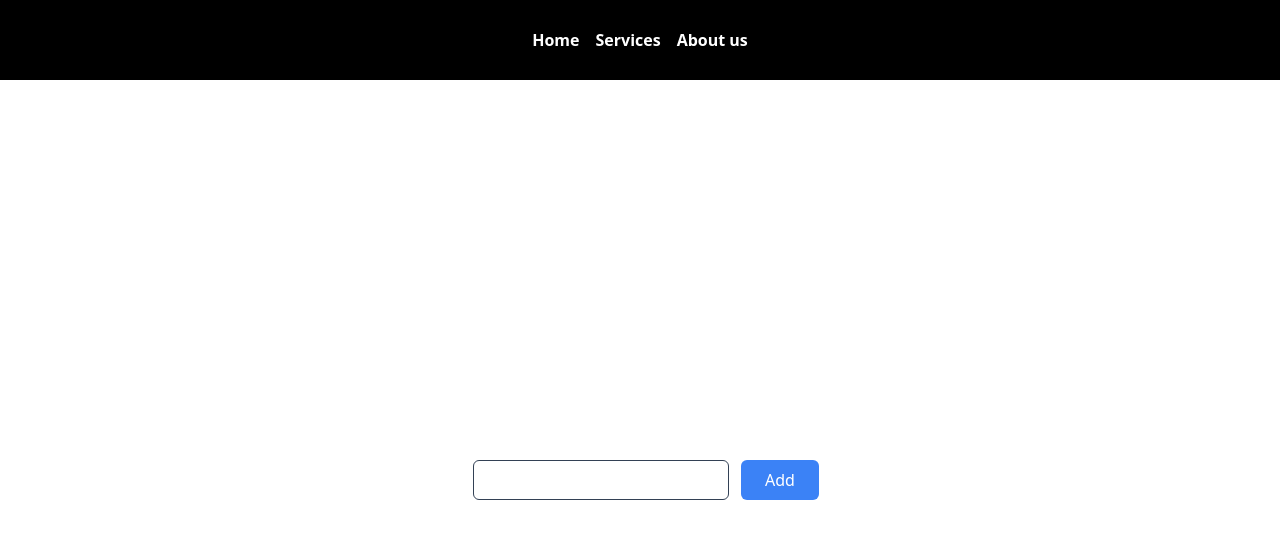
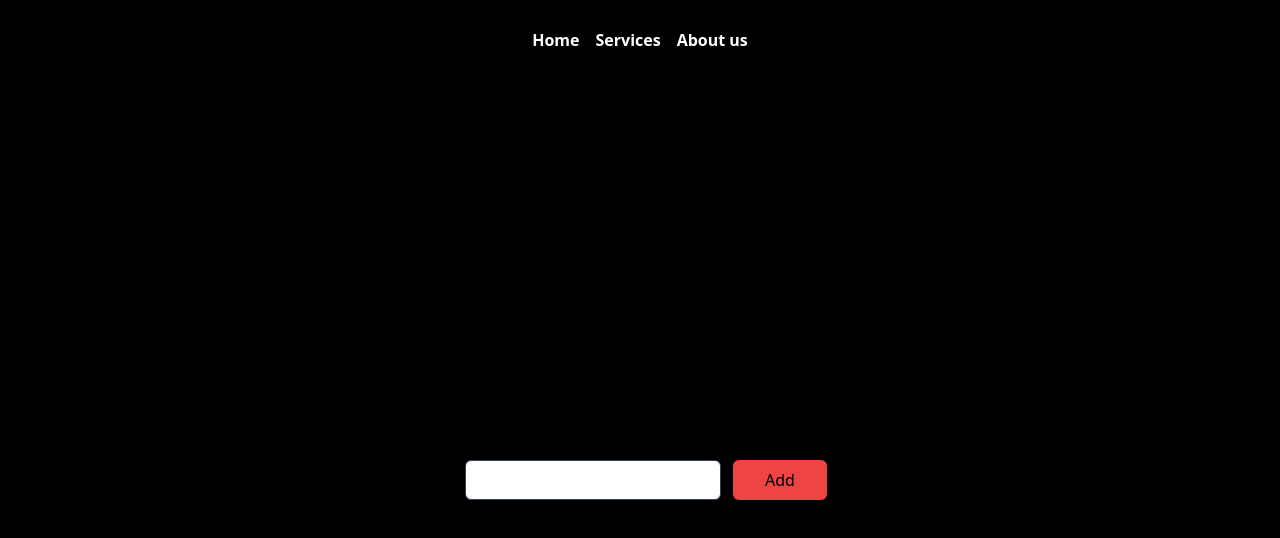
Before and after one commit to riteshpatidar08/react-techno, a React (Vite) app: page / in a window 1280 px wide. Shown: the top 538 px of the page. Built offline with nearby package versions, Linux system fonts and the light colour scheme.

Commit message:
upadted till tailwind directives

```diff
--- a/src/components/HocMemo.jsx
+++ b/src/components/HocMemo.jsx
@@ -1,10 +1,6 @@
-import React, { useEffect } from 'react'
-import { memo } from 'react' ;
+import React from 'react'
 
 const HocMemo = () => {
-    useEffect(()=>{
-        console.log('hello')
-    })
   return (
     <div>
 
--- a/src/components/TodoList.jsx
+++ b/src/components/TodoList.jsx
@@ -1,25 +1,38 @@
 import React from 'react';
 import { useState } from 'react';
-const TodoList = () => {
+const TodoList = ({items,addItem}) => {
   const [inputValue, setInputValue] = useState('');
 
-  const handleChange = () => {};
+  const handleChange = (e) => {
+    setInputValue(e.target.value)
+  };
+
+  const handleSubmit = (e) => {
+    e.preventDefault() ;
+    addItem(inputValue)
+    setInputValue(' ')
+  }
   return (
     <div className="h-screen flex items-center justify-center">
-      <form>
+      <form onSubmit={handleSubmit}>
         <input
-          className="w-64 h-10 border border-slate-700 m-3 rounded-md"
+          className="inputcustom m-3 rounded-md"
           type="text"
           value={inputValue}
           onChange={handleChange}
         />
         <button
-          className="bg-blue-500 px-6 py-2 rounded-md text-white"
+          className="btn"
           type="submit"
         >
           Add
         </button>
       </form>
+      <ul>
+      {items.map((el)=>(
+        <li>{el}</li>
+      ))}
+      </ul>
     </div>
   );
 };
--- a/src/index.css
+++ b/src/index.css
@@ -1,3 +1,13 @@
 @tailwind base;
+body {
+    @apply bg-black
+}
 @tailwind components;
+  .btn {
+    @apply px-8 py-2 bg-red-500 rounded-md
+  }
+
 @tailwind utilities;
+  .inputcustom {
+    @apply w-64 h-10 border border-slate-700
+  }
--- a/src/pages/Homepage.jsx
+++ b/src/pages/Homepage.jsx
@@ -1,11 +1,18 @@
-import React from 'react'
+import React , {useState , useCallback} from 'react'
 import TodoList from '../components/TodoList'
+import HocMemo from '../components/HocMemo'
 
 function Homepage() {
+  const [items,setItems] = useState([], )
+
+  const addItem = useCallback((value) => {
+    setItems([...items , value])
+  },[])
+
   return (
     <div>
-   <TodoList />
-
+   <TodoList items={items} addItem={addItem} />
+   <HocMemo/>
     </div>
   )
 }
```
